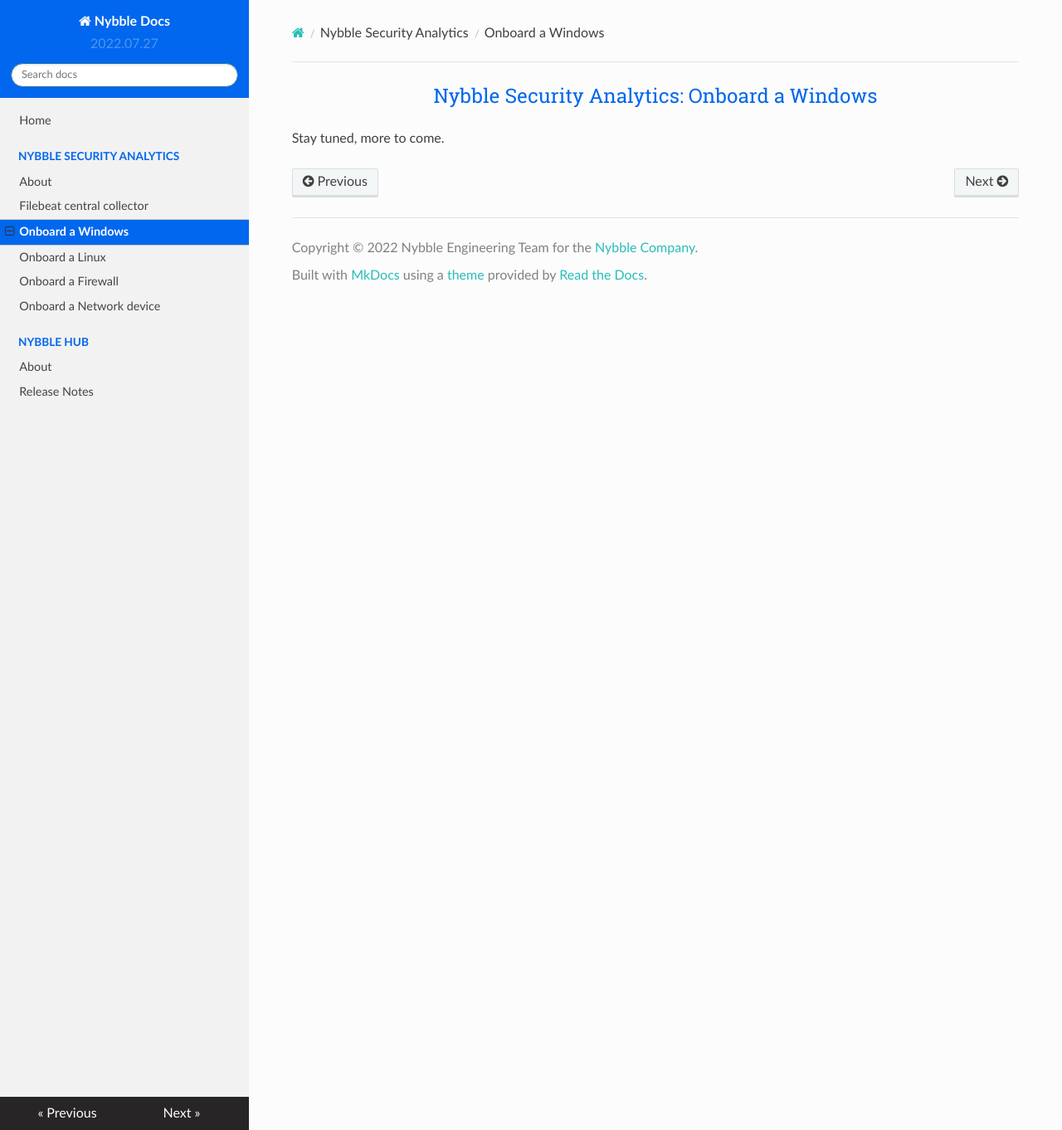
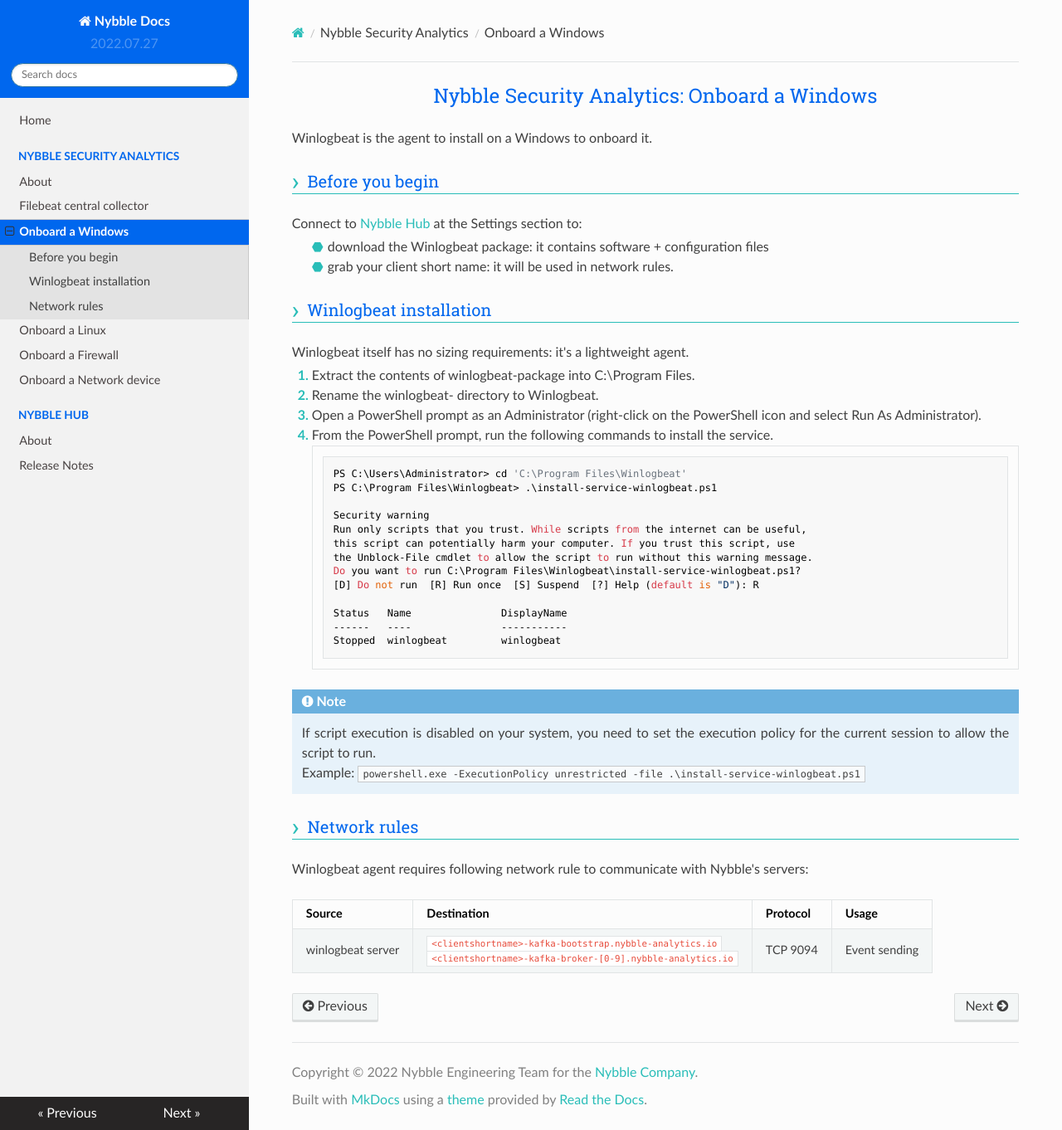
Before and after one commit to nybble-security/nybble-security.github.io, an MkDocs documentation site: the page built from docs/nsa/windows-onboarding.md, in a window 1280 px wide and 1362 px high. Shown: the whole window at 83% size. Built offline with MkDocs 1.6.1, drawn with Linux system fonts in a browser that asks for light colours; nearby versions of some CDN libraries.

Commit message:
winlogbeat page + clientshortname in filebeat

````diff
--- a/docs/nsa/windows-onboarding.md
+++ b/docs/nsa/windows-onboarding.md
@@ -1,2 +1,43 @@
 # Nybble Security Analytics: Onboard a Windows
-Stay tuned, more to come.
+Winlogbeat is the agent to install on a Windows to onboard it.
+
+## Before you begin
+Connect to [Nybble Hub](https://hub.nybble-analytics.io/settings/agents){target=_blank} at the Settings section to:
+
+* download the Winlogbeat package: it contains software + configuration files
+* grab your client short name: it will be used in network rules.
+
+## Winlogbeat installation
+
+Winlogbeat itself has no sizing requirements: it's a lightweight agent.
+
+1. Extract the contents of winlogbeat-package into C:\Program Files.
+2. Rename the winlogbeat-<version> directory to Winlogbeat.
+3. Open a PowerShell prompt as an Administrator (right-click on the PowerShell icon and select Run As Administrator).
+4. From the PowerShell prompt, run the following commands to install the service.
+```
+PS C:\Users\Administrator> cd 'C:\Program Files\Winlogbeat'
+PS C:\Program Files\Winlogbeat> .\install-service-winlogbeat.ps1
+
+Security warning
+Run only scripts that you trust. While scripts from the internet can be useful,
+this script can potentially harm your computer. If you trust this script, use
+the Unblock-File cmdlet to allow the script to run without this warning message.
+Do you want to run C:\Program Files\Winlogbeat\install-service-winlogbeat.ps1?
+[D] Do not run  [R] Run once  [S] Suspend  [?] Help (default is "D"): R
+
+Status   Name               DisplayName
+------   ----               -----------
+Stopped  winlogbeat         winlogbeat
+```
+!!! note
+    If script execution is disabled on your system, you need to set the execution policy for the current session to allow the script to run.
+    Example: `powershell.exe -ExecutionPolicy unrestricted -file .\install-service-winlogbeat.ps1`
+
+## Network rules
+
+Winlogbeat agent requires following network rule to communicate with Nybble's servers:
+
+| Source | Destination | Protocol | Usage |
+| ------ | ----------- | -------- | ----- |
+| winlogbeat server | `<clientshortname>-kafka-bootstrap.nybble-analytics.io` <br> `<clientshortname>-kafka-broker-[0-9].nybble-analytics.io` | TCP 9094 | Event sending |
````
Also changed, not shown: docs/nsa/filebeat-collector.md (+4 -1 lines).
